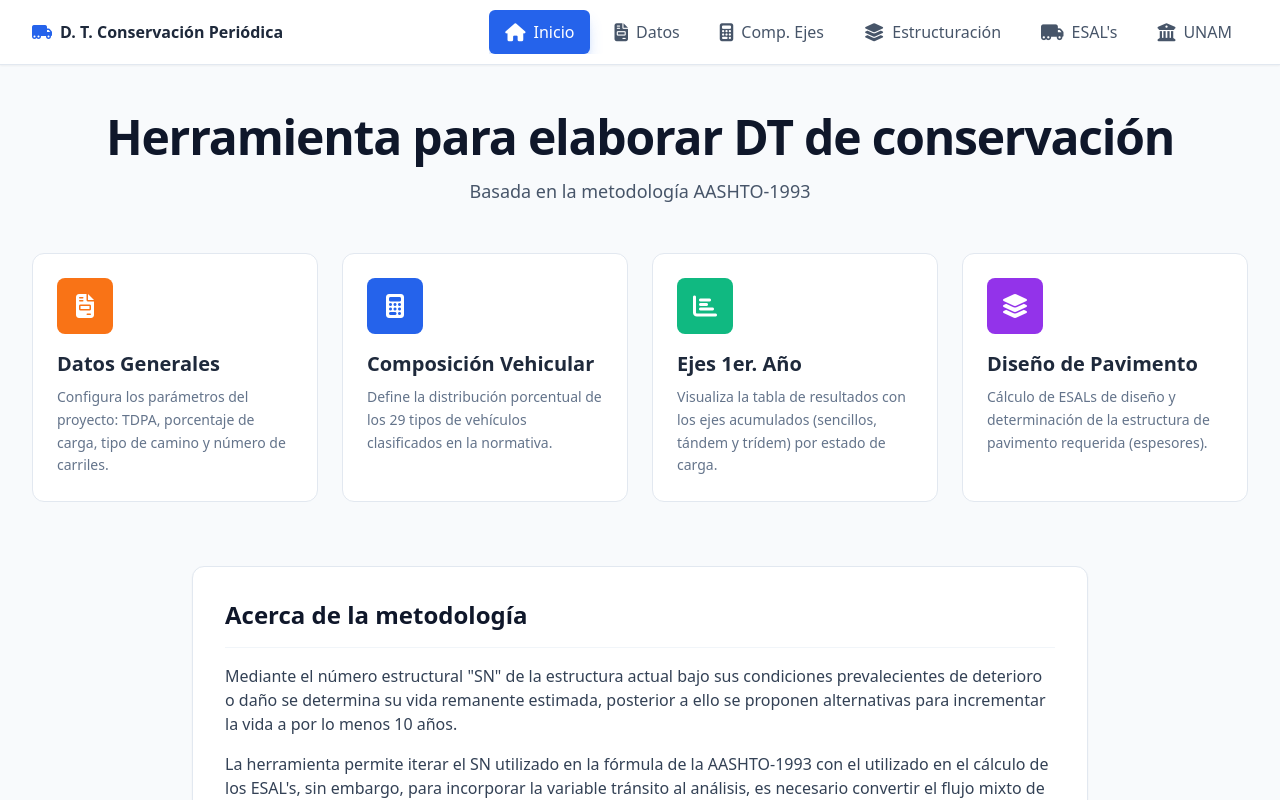
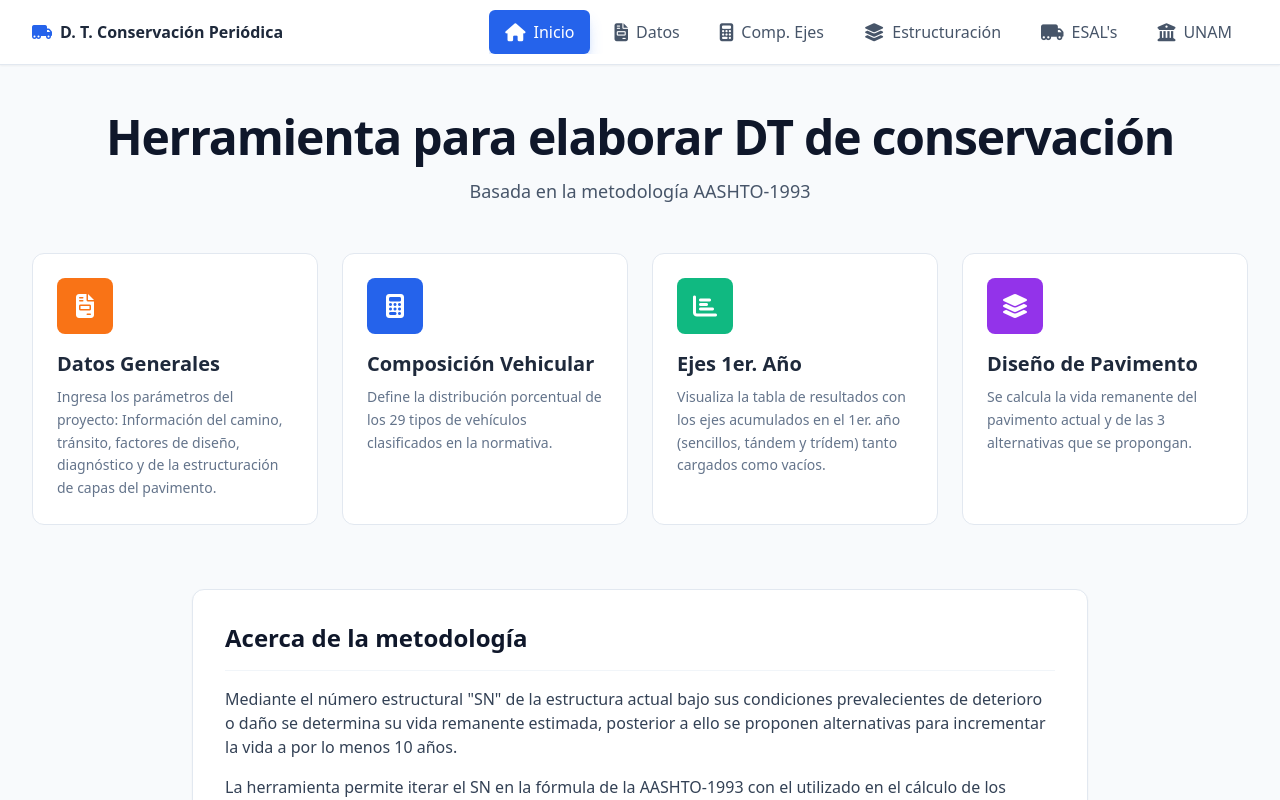
Before and after one commit to Corona-68/Dictamen-tecnico-de-conservaci-n, a React (Vite) app: page /datos in a window 1280 px wide. Shown: the top 800 px of the page. Built offline with nearby package versions, Linux system fonts and the light colour scheme; no server answers; the database is empty.

Commit message:
refactor: Remove print functionality and update descriptions
The print buttons from EsalCalculationPage and UnamPage have been removed. Descriptions for several cards on the Home page have been updated to be more precise and informative regarding project parameters and pavement design calculations.

```diff
--- a/pages/EsalCalculationPage.tsx
+++ b/pages/EsalCalculationPage.tsx
@@ -262,12 +262,6 @@ const EsalCalculationPage: React.FC = () => {
                     >
                         <i className="fas fa-save"></i> Guardar SN
                     </button>
-                    <button
-                        onClick={() => window.print()}
-                        className="bg-slate-100 hover:bg-slate-200 text-slate-700 px-6 py-3 rounded-lg font-bold transition-all border border-slate-200"
-                    >
-                        <i className="fas fa-print mr-2"></i> Imprimir
-                    </button>
                 </div>
             </div>
 
--- a/pages/Home.tsx
+++ b/pages/Home.tsx
@@ -36,7 +36,7 @@ const Home: React.FC = () => {
         <Card
           to="/datos"
           title="Datos Generales"
-          description="Configura los parámetros del proyecto: TDPA, porcentaje de carga, tipo de camino y número de carriles."
+          description="Ingresa los parámetros del proyecto: Información del camino, tránsito, factores de diseño, diagnóstico y de la estructuración de capas del pavimento."
           icon="fa-file-invoice"
           color="bg-orange-500"
         />
@@ -50,14 +50,14 @@ const Home: React.FC = () => {
         <Card
           to="/ejes"
           title="Ejes 1er. Año"
-          description="Visualiza la tabla de resultados con los ejes acumulados (sencillos, tándem y trídem) por estado de carga."
+          description="Visualiza la tabla de resultados con los ejes acumulados en el 1er. año (sencillos, tándem y trídem) tanto cargados como vacíos."
           icon="fa-chart-bar"
           color="bg-emerald-500"
         />
         <Card
           to="/esals"
           title="Diseño de Pavimento"
-          description="Cálculo de ESALs de diseño y determinación de la estructura de pavimento requerida (espesores)."
+          description="Se calcula la vida remanente del pavimento actual y de las 3 alternativas que se propongan."
           icon="fa-layer-group"
           color="bg-purple-600"
         />
@@ -72,7 +72,7 @@ const Home: React.FC = () => {
             Mediante el número estructural "SN" de la estructura actual bajo sus condiciones prevalecientes de deterioro o daño se determina su vida remanente estimada, posterior a ello se proponen alternativas para incrementar la vida a por lo menos 10 años.
           </p>
           <p>
-            La herramienta permite iterar el SN utilizado en la fórmula de la AASHTO-1993 con el utilizado en el cálculo de los ESAL's, sin embargo, para incorporar la variable tránsito al análisis, es necesario convertir el flujo mixto de vehículos a ejes (sencillos, tándem y trídem) y estos a su vez en ejes equivalentes de 8.2 toneladas.
+            La herramienta permite iterar el SN en la fórmula de la AASHTO-1993 con el utilizado en el cálculo de los ESAL's, sin embargo, para incorporar la variable tránsito al análisis, es necesario convertir el flujo mixto de vehículos a ejes (sencillos, tándem y trídem) y estos a su vez en ejes equivalentes de 8.2 toneladas.
           </p>
           <p>
             Esta aplicación automatiza el cálculo basado en las cargas máximas permitidas de la NOM-012-SCT-2-2017 para caminos tipo ET, A, B, C y D, facilitando el cálculo final de <strong>ESALs (Equivalent Single Axle Load)</strong>.
--- a/pages/UnamPage.tsx
+++ b/pages/UnamPage.tsx
@@ -163,14 +163,7 @@ const UnamPage: React.FC = () => {
                 </div>
             )}
 
-            <div className="flex justify-end no-print">
-                <button
-                    onClick={() => window.print()}
-                    className="bg-blue-600 hover:bg-blue-700 text-white px-6 py-3 rounded-lg font-bold transition-all shadow-md"
-                >
-                    <i className="fas fa-print mr-2"></i> Imprimir Análisis
-                </button>
-            </div>
+
         </div>
     );
 };
```
